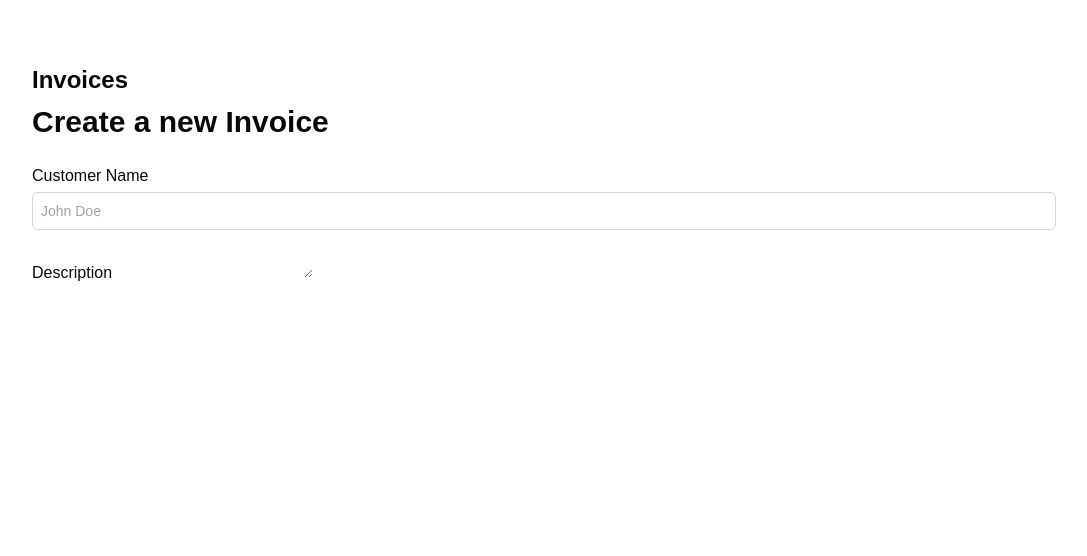
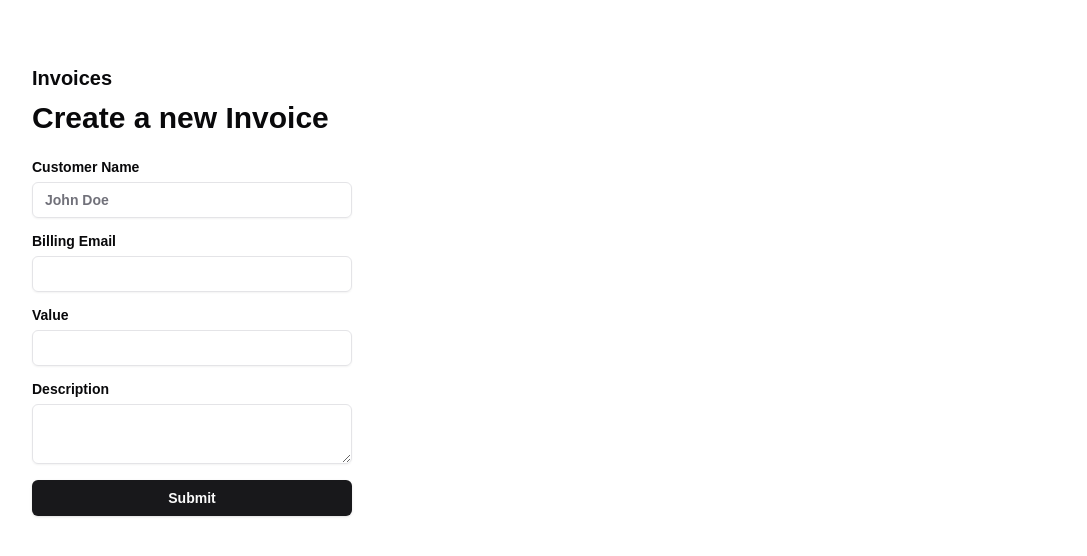
Before and after one commit to kokoforbes/quickbill, a Next.js app: page /invoices/new in a window 1280 px wide. Shown: the top 556 px of the page, without its empty margins (96-1183 px from the left). Built offline with nearby package versions, Linux system fonts and the light colour scheme.

Commit message:
created invoice form

```diff
--- a/package.json
+++ b/package.json
@@ -10,6 +10,7 @@
   },
   "dependencies": {
     "@radix-ui/react-icons": "^1.3.0",
+    "@radix-ui/react-label": "^2.1.0",
     "@radix-ui/react-slot": "^1.1.0",
     "class-variance-authority": "^0.7.0",
     "clsx": "^2.1.1",
--- a/src/app/invoices/new/page.tsx
+++ b/src/app/invoices/new/page.tsx
@@ -1,27 +1,61 @@
+import { Label } from "@/components/ui/label";
+import { Input } from "@/components/ui/input";
+import { Textarea } from "@/components/ui/textarea";
+import { Button } from "@/components/ui/button";
+
 export default function NewInvoice() {
   return (
     <main className='flex flex-col justify-center gap-6 h-full max-w-5xl mx-auto my-16'>
       <div className='flex flex-col gap-2'>
-        <h4 className='text-2xl font-bold'>Invoices</h4>
+        <h4 className='text-xl font-bold'>Invoices</h4>
         <h1 className='text-3xl font-bold'>Create a new Invoice</h1>
       </div>
 
-      <form>
+      <form className='grid gap-4 max-w-xs'>
         <div>
-          <label className='block'>
+          <Label htmlFor='name' className='block font-semibold text-small'>
             Customer Name
-            <input
+            <Input
+              id='name'
+              name='name'
               type='text'
-              className='mt-1 block w-full border border-gray-300 rounded-md p-2 text-sm focus:outline-none focus:border-blue-500'
+              className='mt-2'
               placeholder='John Doe'
             />
-          </label>
+          </Label>
         </div>
 
         <div>
-          <label>Description</label>
-          <textarea className=''></textarea>
+          <Label htmlFor='email' className='block font-semibold text-small'>
+            Billing Email
+            <Input id='email' name='email' type='email' className='mt-2' />
+          </Label>
         </div>
+
+        <div>
+          <Label htmlFor='value' className='block font-semibold text-small'>
+            Value
+            <Input id='value' name='value' type='text' className='mt-2' />
+          </Label>
+        </div>
+
+        <div>
+          <Label
+            htmlFor='description'
+            className='block font-semibold text-small'
+          >
+            Description
+          </Label>
+          <Textarea
+            id='description'
+            name='description'
+            className='mt-2'
+          ></Textarea>
+        </div>
+
+        <Button type='submit' className='font-semibold'>
+          Submit
+        </Button>
       </form>
     </main>
   );
--- /dev/null
+++ b/src/components/ui/input.tsx
@@ -0,0 +1,25 @@
+import * as React from "react"
+
+import { cn } from "@/lib/utils"
+
+export interface InputProps
+  extends React.InputHTMLAttributes<HTMLInputElement> {}
+
+const Input = React.forwardRef<HTMLInputElement, InputProps>(
+  ({ className, type, ...props }, ref) => {
+    return (
+      <input
+        type={type}
+        className={cn(
+          "flex h-9 w-full rounded-md border border-input bg-transparent px-3 py-1 text-sm shadow-sm transition-colors file:border-0 file:bg-transparent file:text-sm file:font-medium file:text-foreground placeholder:text-muted-foreground focus-visible:outline-none focus-visible:ring-1 focus-visible:ring-ring disabled:cursor-not-allowed disabled:opacity-50",
+          className
+        )}
+        ref={ref}
+        {...props}
+      />
+    )
+  }
+)
+Input.displayName = "Input"
+
+export { Input }
--- /dev/null
+++ b/src/components/ui/label.tsx
@@ -0,0 +1,26 @@
+"use client"
+
+import * as React from "react"
+import * as LabelPrimitive from "@radix-ui/react-label"
+import { cva, type VariantProps } from "class-variance-authority"
+
+import { cn } from "@/lib/utils"
+
+const labelVariants = cva(
+  "text-sm font-medium leading-none peer-disabled:cursor-not-allowed peer-disabled:opacity-70"
+)
+
+const Label = React.forwardRef<
+  React.ElementRef<typeof LabelPrimitive.Root>,
+  React.ComponentPropsWithoutRef<typeof LabelPrimitive.Root> &
+    VariantProps<typeof labelVariants>
+>(({ className, ...props }, ref) => (
+  <LabelPrimitive.Root
+    ref={ref}
+    className={cn(labelVariants(), className)}
+    {...props}
+  />
+))
+Label.displayName = LabelPrimitive.Root.displayName
+
+export { Label }
--- /dev/null
+++ b/src/components/ui/textarea.tsx
@@ -0,0 +1,24 @@
+import * as React from "react"
+
+import { cn } from "@/lib/utils"
+
+export interface TextareaProps
+  extends React.TextareaHTMLAttributes<HTMLTextAreaElement> {}
+
+const Textarea = React.forwardRef<HTMLTextAreaElement, TextareaProps>(
+  ({ className, ...props }, ref) => {
+    return (
+      <textarea
+        className={cn(
+          "flex min-h-[60px] w-full rounded-md border border-input bg-transparent px-3 py-2 text-sm shadow-sm placeholder:text-muted-foreground focus-visible:outline-none focus-visible:ring-1 focus-visible:ring-ring disabled:cursor-not-allowed disabled:opacity-50",
+          className
+        )}
+        ref={ref}
+        {...props}
+      />
+    )
+  }
+)
+Textarea.displayName = "Textarea"
+
+export { Textarea }
```
Also changed, not shown: 1 other file (tests, documents, lock files or other folders).
